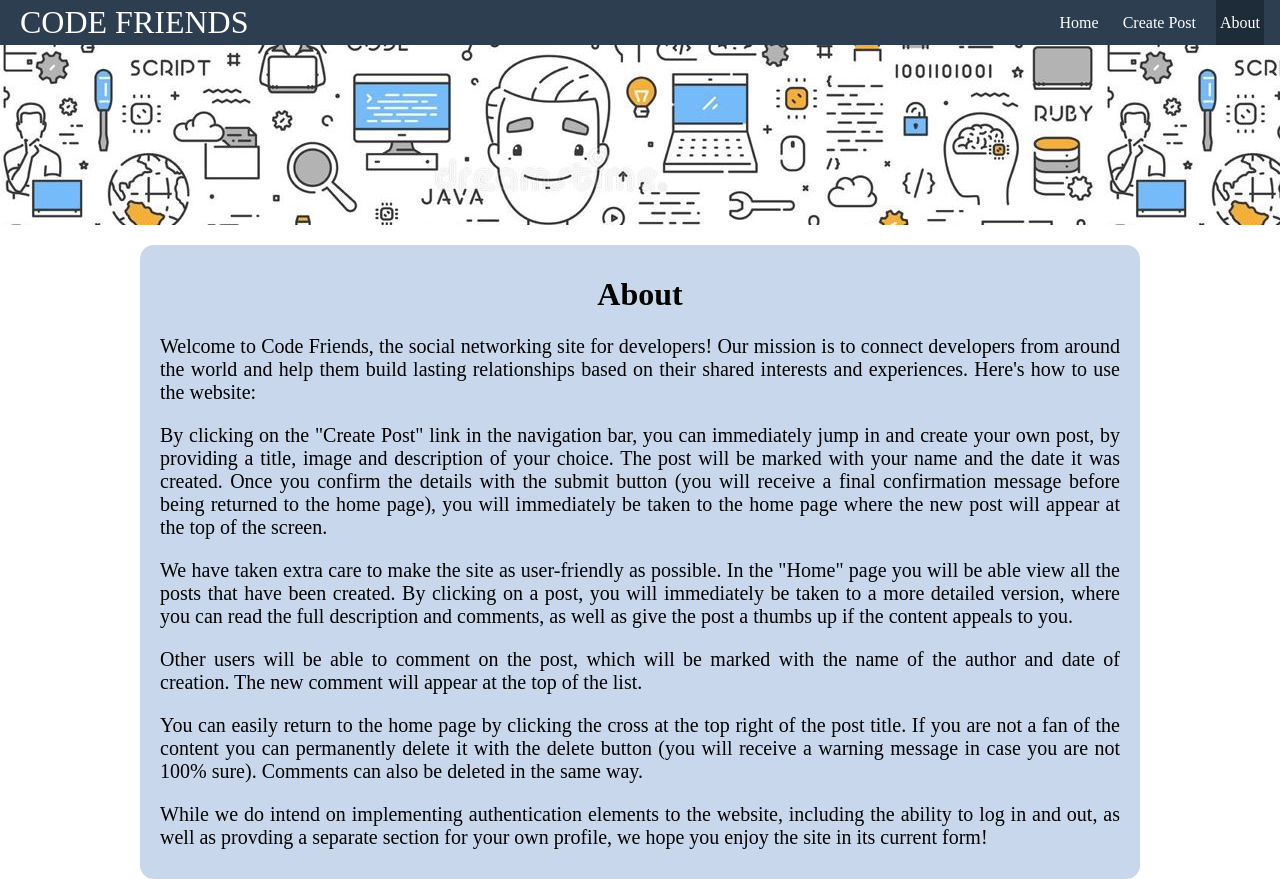
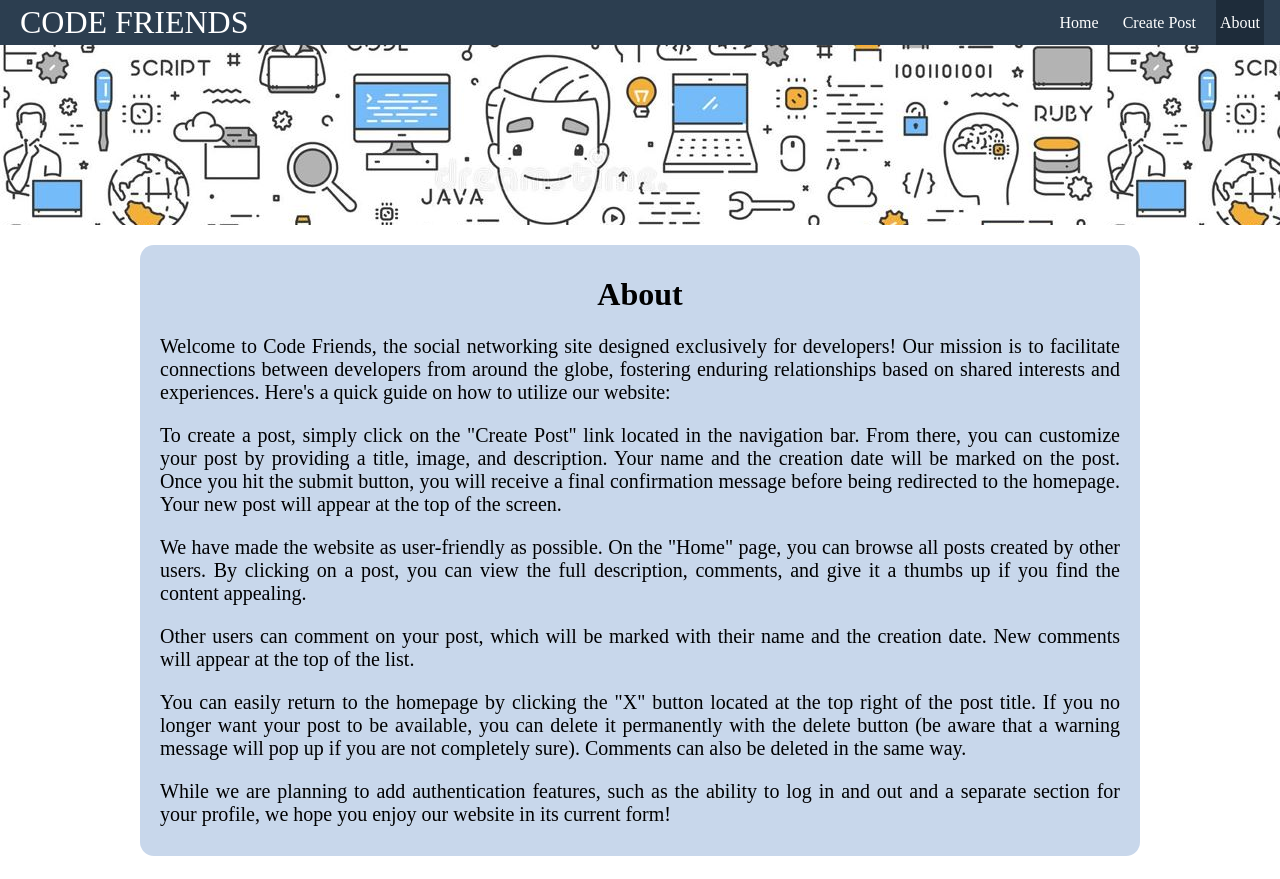
Before and after one commit to souste/social_site, a React (Create React App) app: page /About in a window 1280 px wide. After the commit the page ends 856 px from the top, so only its background shows below. Built offline with nearby package versions, Linux system fonts and the light colour scheme.

Commit message:
slight change to about page

```diff
--- a/src/components/pages/About.js
+++ b/src/components/pages/About.js
@@ -5,44 +5,42 @@ function About() {
     <div className="about-box">
       <h1 className="about-title">About</h1>
       <p>
-        Welcome to Code Friends, the social networking site for developers! Our
-        mission is to connect developers from around the world and help them
-        build lasting relationships based on their shared interests and
-        experiences. Here's how to use the website:
+        Welcome to Code Friends, the social networking site designed exclusively
+        for developers! Our mission is to facilitate connections between
+        developers from around the globe, fostering enduring relationships based
+        on shared interests and experiences. Here's a quick guide on how to
+        utilize our website:
       </p>
       <p>
-        By clicking on the "Create Post" link in the navigation bar, you can
-        immediately jump in and create your own post, by providing a title,
-        image and description of your choice. The post will be marked with your
-        name and the date it was created. Once you confirm the details with the
-        submit button (you will receive a final confirmation message before
-        being returned to the home page), you will immediately be taken to the
-        home page where the new post will appear at the top of the screen.
+        To create a post, simply click on the "Create Post" link located in the
+        navigation bar. From there, you can customize your post by providing a
+        title, image, and description. Your name and the creation date will be
+        marked on the post. Once you hit the submit button, you will receive a
+        final confirmation message before being redirected to the homepage. Your
+        new post will appear at the top of the screen.
       </p>
       <p>
-        We have taken extra care to make the site as user-friendly as possible.
-        In the "Home" page you will be able view all the posts that have been
-        created. By clicking on a post, you will immediately be taken to a more
-        detailed version, where you can read the full description and comments,
-        as well as give the post a thumbs up if the content appeals to you.
+        We have made the website as user-friendly as possible. On the "Home"
+        page, you can browse all posts created by other users. By clicking on a
+        post, you can view the full description, comments, and give it a thumbs
+        up if you find the content appealing.
       </p>
       <p>
-        Other users will be able to comment on the post, which will be marked
-        with the name of the author and date of creation. The new comment will
-        appear at the top of the list.
+        Other users can comment on your post, which will be marked with their
+        name and the creation date. New comments will appear at the top of the
+        list.
       </p>
       <p>
-        You can easily return to the home page by clicking the cross at the top
-        right of the post title. If you are not a fan of the content you can
-        permanently delete it with the delete button (you will receive a warning
-        message in case you are not 100% sure). Comments can also be deleted in
-        the same way.
+        You can easily return to the homepage by clicking the "X" button located
+        at the top right of the post title. If you no longer want your post to
+        be available, you can delete it permanently with the delete button (be
+        aware that a warning message will pop up if you are not completely
+        sure). Comments can also be deleted in the same way.
       </p>
       <p>
-        While we do intend on implementing authentication elements to the
-        website, including the ability to log in and out, as well as provding a
-        separate section for your own profile, we hope you enjoy the site in its
-        current form!
+        While we are planning to add authentication features, such as the
+        ability to log in and out and a separate section for your profile, we
+        hope you enjoy our website in its current form!
       </p>
     </div>
   );
```
